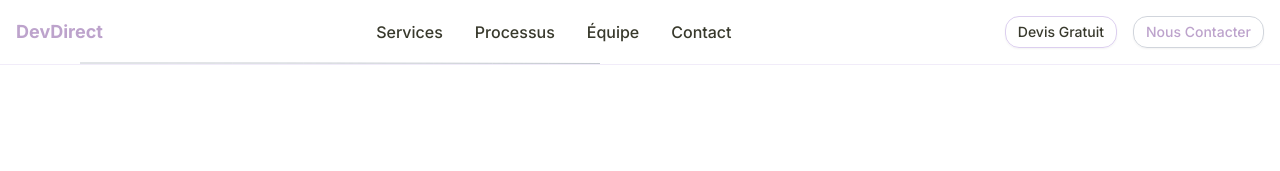
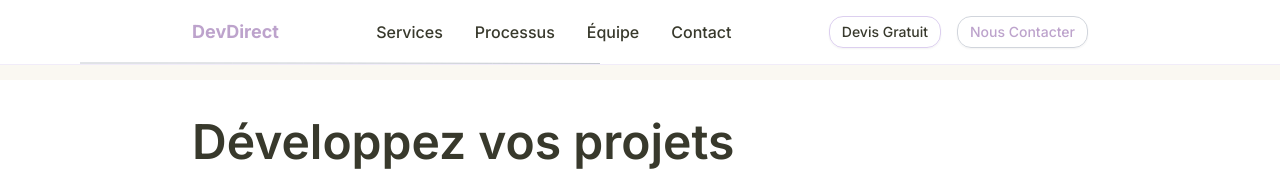
Before and after one commit to MalauryB/devdirect-website, a Next.js app: page / in a window 1280 px wide. Shown: the top 171 px of the page. Built offline with nearby package versions, Linux system fonts and the light colour scheme.

Commit message:
feat: add gutters

```diff
--- a/app/page.tsx
+++ b/app/page.tsx
@@ -10,7 +10,7 @@ export default function HomePage() {
   return (
     <div className="min-h-screen bg-background relative overflow-hidden">
       <Header />
-      <main>
+      <main className="pt-20">
         <Hero />
         <Services />
         <Process />
--- a/components/cta.tsx
+++ b/components/cta.tsx
@@ -6,7 +6,8 @@ export function CTA() {
   return (
     <section id="contact" className="py-20 px-4">
       <div className="container mx-auto">
-        <Card className="bg-gradient-to-r from-primary/5 to-secondary/5 border-primary/20">
+        <div className="max-w-4xl mx-auto">
+          <Card className="bg-gradient-to-r from-primary/5 to-secondary/5 border-primary/20">
           <CardContent className="p-12">
             <h2 className="text-2xl md:text-3xl font-semibold mb-4">Prêt à démarrer votre projet ?</h2>
             <p className="text-xl text-muted-foreground mb-8 max-w-2xl">
@@ -28,7 +29,8 @@ export function CTA() {
               Réponse garantie sous 24h • Devis gratuit • Sans engagement
             </div>
           </CardContent>
-        </Card>
+          </Card>
+        </div>
       </div>
     </section>
   )
--- a/components/footer.tsx
+++ b/components/footer.tsx
@@ -4,7 +4,8 @@ export function Footer() {
   return (
     <footer className="bg-white border-t border-border py-12 px-4">
       <div className="container mx-auto">
-        <div className="grid grid-cols-1 md:grid-cols-4 gap-8">
+        <div className="max-w-4xl mx-auto">
+          <div className="grid grid-cols-1 md:grid-cols-4 gap-8">
           {/* Logo & Description */}
           <div className="col-span-1 md:col-span-2">
             <div className="flex items-center space-x-2 mb-4">
@@ -88,10 +89,11 @@ export function Footer() {
               </li>
             </ul>
           </div>
-        </div>
+          </div>
 
-        <div className="border-t border-border mt-8 pt-8 text-center text-sm text-muted-foreground">
-          <p>&copy; 2024 DevDirect. Tous droits réservés.</p>
+          <div className="border-t border-border mt-8 pt-8 text-center text-sm text-muted-foreground">
+            <p>&copy; 2024 DevDirect. Tous droits réservés.</p>
+          </div>
         </div>
       </div>
     </footer>
--- a/components/header.tsx
+++ b/components/header.tsx
@@ -8,9 +8,10 @@ export function Header() {
   const [isMenuOpen, setIsMenuOpen] = useState(false)
 
   return (
-    <header className="fixed top-0 w-full bg-white/95 backdrop-blur-sm border-b border-primary/20 z-50 relative">
+    <header className="fixed top-0 w-full bg-white/95 backdrop-blur-sm border-b border-primary/20 z-50">
       <div className="container mx-auto px-4 py-4">
-        <div className="flex items-center justify-between">
+        <div className="max-w-4xl mx-auto">
+          <div className="flex items-center justify-between">
           <div className="flex items-center space-x-3">
             <span className="text-lg font-bold" style={{ color: "#bda3cc" }}>
               DevDirect
@@ -66,9 +67,9 @@ export function Header() {
           >
             {isMenuOpen ? <X className="w-5 h-5" /> : <Menu className="w-5 h-5" />}
           </button>
-        </div>
+          </div>
 
-        {isMenuOpen && (
+          {isMenuOpen && (
           <nav className="md:hidden mt-4 pb-4 border-t border-primary/20 pt-4">
             <div className="flex flex-col space-y-4">
               <a href="#services" className="text-foreground hover:text-primary transition-colors font-medium">
@@ -101,7 +102,8 @@ export function Header() {
               </div>
             </div>
           </nav>
-        )}
+          )}
+        </div>
       </div>
 
       <div className="absolute bottom-0 left-0 right-0 overflow-hidden">
--- a/components/hero.tsx
+++ b/components/hero.tsx
@@ -3,7 +3,7 @@ import { ArrowRight, CheckCircle } from "lucide-react"
 
 export function Hero() {
   return (
-    <section className="pt-32 pb-20 px-4 relative overflow-hidden bg-white">
+    <section className="pt-8 pb-20 px-4 relative overflow-hidden bg-white">
       <div className="container mx-auto relative z-10">
         <div className="max-w-4xl mx-auto">
           <h1 className="text-3xl md:text-5xl font-semibold mb-6 text-balance leading-tight">
--- a/components/process.tsx
+++ b/components/process.tsx
@@ -32,6 +32,7 @@ export function Process() {
   return (
     <section id="process" className="py-20 px-4 bg-white">
       <div className="container mx-auto">
+        <div className="max-w-4xl mx-auto">
           <div className="mb-16">
             <h2 className="text-2xl md:text-3xl font-semibold mb-4">
               Notre <span className="text-primary">Processus</span>
@@ -70,6 +71,7 @@ export function Process() {
           ))}
           </div>
         </div>
+      </div>
     </section>
   )
 }
--- a/components/services.tsx
+++ b/components/services.tsx
@@ -34,6 +34,7 @@ export function Services() {
   return (
     <section id="services" className="py-20 px-4 relative overflow-hidden bg-[#141414] rounded-3xl">
       <div className="container mx-auto relative z-10">
+        <div className="max-w-4xl mx-auto">
           <div className="mb-16">
             <h2 className="text-2xl md:text-3xl font-semibold mb-4 text-white">
               Nos <span className="text-[#ba9fdf]">Services</span>
@@ -43,7 +44,7 @@ export function Services() {
             </p>
           </div>
 
-        <div className="grid grid-cols-1 md:grid-cols-2 gap-8 max-w-4xl mx-auto">
+          <div className="grid grid-cols-1 md:grid-cols-2 gap-8">
           {services.map((service, index) => (
             <Card
               key={index}
@@ -75,6 +76,7 @@ export function Services() {
           ))}
           </div>
         </div>
+      </div>
     </section>
   )
 }
--- a/components/team.tsx
+++ b/components/team.tsx
@@ -51,6 +51,7 @@ export function Team() {
   return (
     <section id="team" className="py-20 px-4 relative overflow-hidden bg-white">
       <div className="container mx-auto relative z-10">
+        <div className="max-w-4xl mx-auto">
           <div className="mb-16">
             <h2 className="text-2xl md:text-3xl font-semibold mb-4">
               Notre <span className="text-primary">Équipe</span>
@@ -107,6 +108,7 @@ export function Team() {
           ))}
           </div>
         </div>
+      </div>
     </section>
   )
 }
```
Lines whose indentation alone changed are shown as unchanged.
